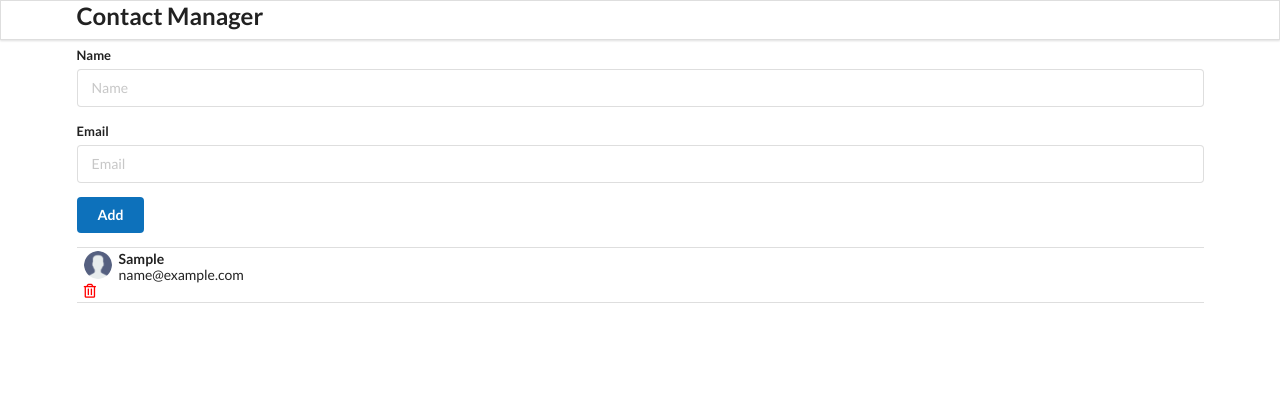
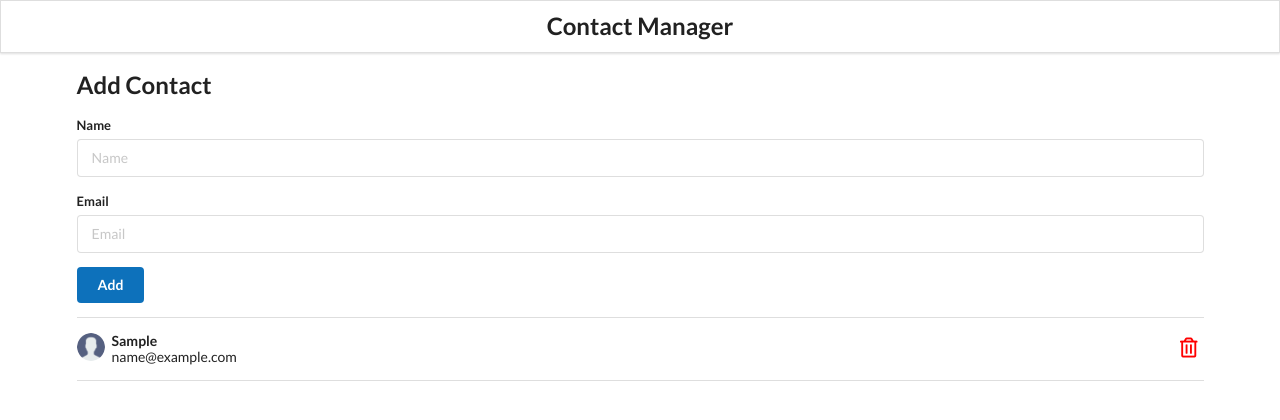
Before and after one commit to abhinav-nath/contacts-manager, a React app: page / in a window 1280 px wide. Both pictures are taken after typing "Sample", "name@example.com" into the empty fields and a click on the button "Add". Built offline with nearby package versions, Linux system fonts and the light colour scheme.

Commit message:
Add required CSS

```diff
--- a/src/components/App.css
+++ b/src/components/App.css
@@ -1,38 +1,23 @@
-.App {
-  text-align: center;
+.main {
+  margin-top: 5em;
 }
 
-.App-logo {
-  height: 40vmin;
-  pointer-events: none;
+.center {
+  justify-content: center;
+  padding: 10px;
 }
 
-@media (prefers-reduced-motion: no-preference) {
-  .App-logo {
-    animation: App-logo-spin infinite 20s linear;
-  }
+.ui.search input {
+  width: 100%;
+  border-radius: 0 !important;
 }
 
-.App-header {
-  background-color: #282c34;
-  min-height: 100vh;
-  display: flex;
-  flex-direction: column;
-  align-items: center;
-  justify-content: center;
-  font-size: calc(10px + 2vmin);
-  color: white;
+.item {
+  padding: 15px 0px !important;
 }
 
-.App-link {
-  color: #61dafb;
+i.icon {
+  float: right;
+  font-size: 20px;
+  cursor: pointer;
 }
-
-@keyframes App-logo-spin {
-  from {
-    transform: rotate(0deg);
-  }
-  to {
-    transform: rotate(360deg);
-  }
-}
```
